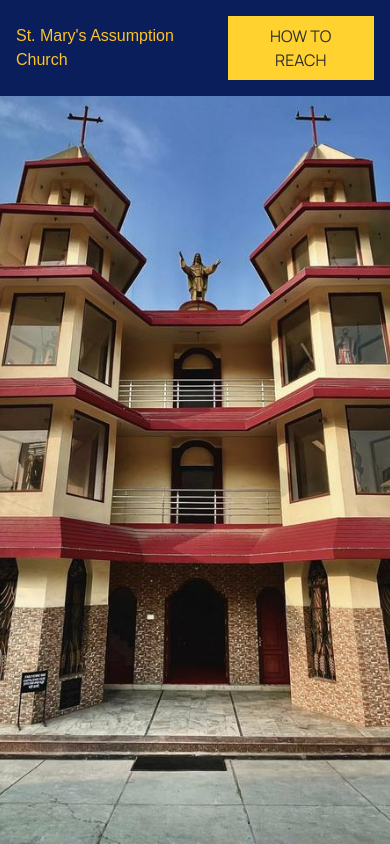
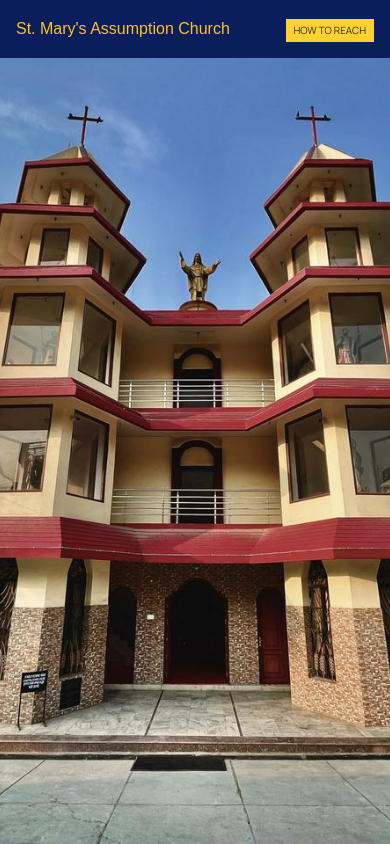
Before and after one commit to AsimKachhap/Church-Website, a Next.js app: page / in a window 390 px wide. Built offline with nearby package versions, Linux system fonts and the light colour scheme; a web font is replaced by a local one.

Commit message:
Adjust font size on mobile navbar

```diff
--- a/src/components/Navbar.jsx
+++ b/src/components/Navbar.jsx
@@ -10,7 +10,7 @@ const Navbar = () => {
         <div>
           <a href="#how-to-reach">
             <button className=" relative cursor-pointer ">
-              <div className="px-4 py-2  uppercase bg-accent   relative group transition duration-200 text-text-primary active:scale-95 active:translate-y-1 ">
+              <div className="px-2 py-1  uppercase text-[10px] bg-accent   relative group transition duration-200 text-text-primary active:scale-95 active:translate-y-1 ">
                 How to Reach
               </div>
             </button>
```
